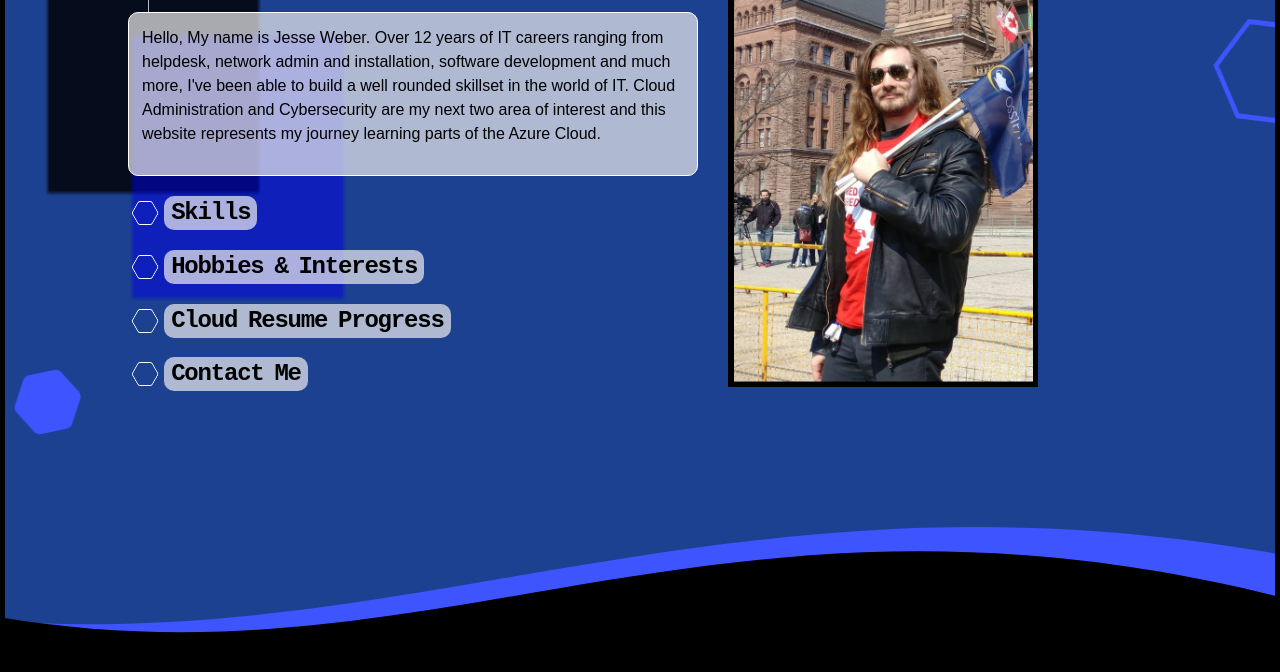
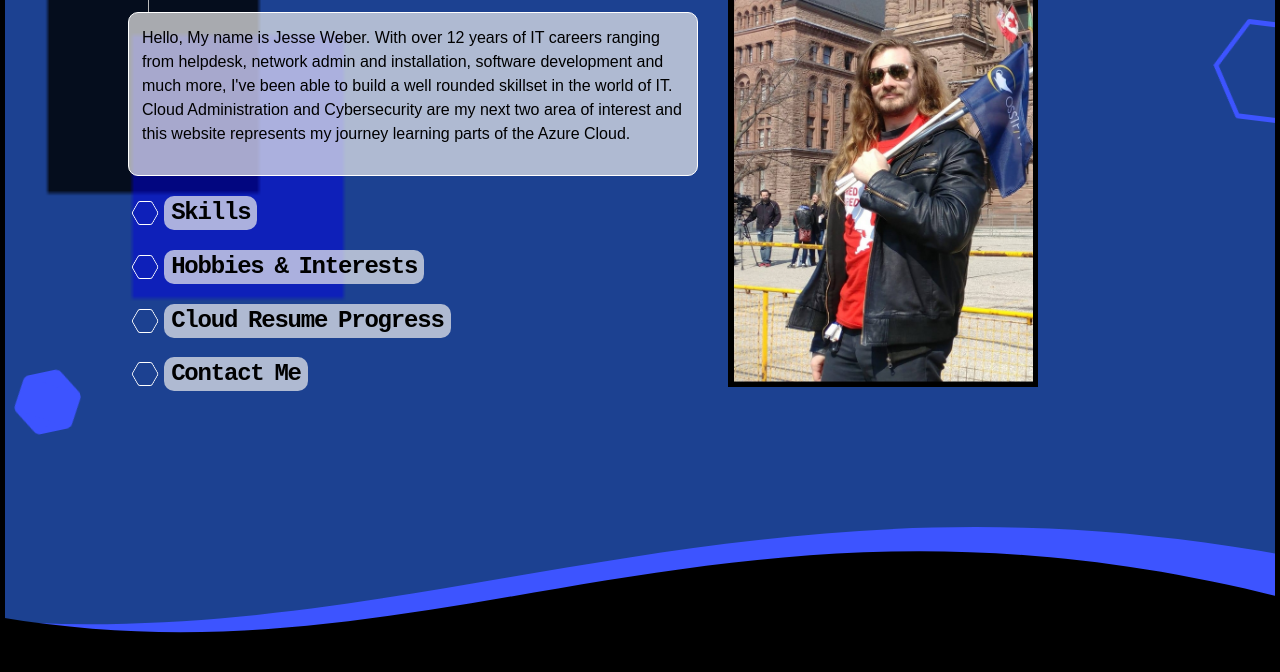
Before and after one commit to JimmiRustler/AzureStaticWebApp, a plain HTML site: page index.html in a window 1280 px wide. Shown: the part 128-800 px from the top of the page. Drawn offline with nearby package versions, Linux system fonts and the light colour scheme.

Commit message:
Update index.html

```diff
--- a/index.html
+++ b/index.html
@@ -16,7 +16,7 @@
                 <img src="./profilepic.jpg" alt="Profile Picture" width="300" height="400" style="border-top-width: 5px;border-top-style: solid;border-left-width: 5px;border-left-style: solid;border-bottom-width: 5px;border-bottom-style: solid;border-right-width: 5px;border-right-style: solid;border-color: black;">
             </div>
             <div class="subtext" id="main">
-                <p>Hello, My name is Jesse Weber. Over 12 years of IT careers ranging from helpdesk, network admin and installation, software development and much more, I've been able to build a well rounded skillset in the world of IT. Cloud Administration and Cybersecurity are my next two area of interest and this website represents my journey learning parts of the Azure Cloud.</p>
+                <p>Hello, My name is Jesse Weber. With over 12 years of IT careers ranging from helpdesk, network admin and installation, software development and much more, I've been able to build a well rounded skillset in the world of IT. Cloud Administration and Cybersecurity are my next two area of interest and this website represents my journey learning parts of the Azure Cloud.</p>
                 <p></p>
             </div>
             <h2>
```
